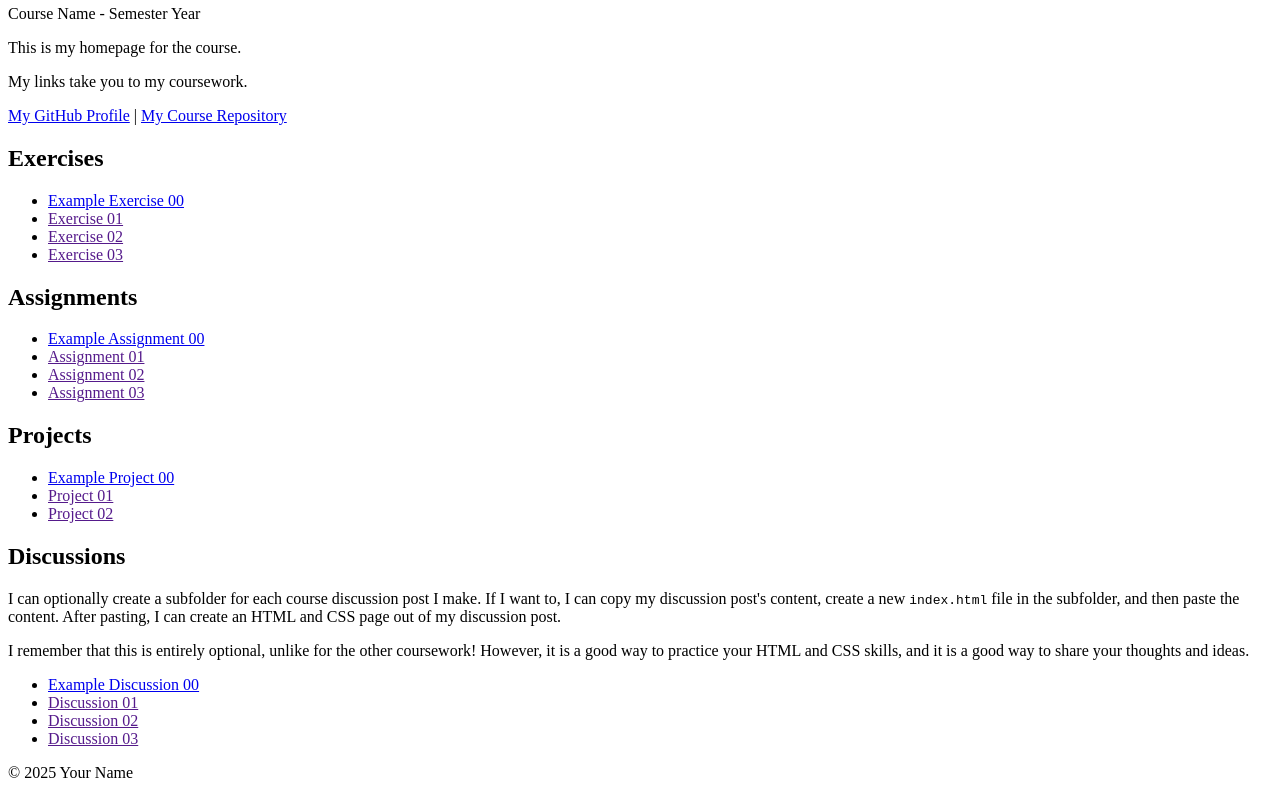
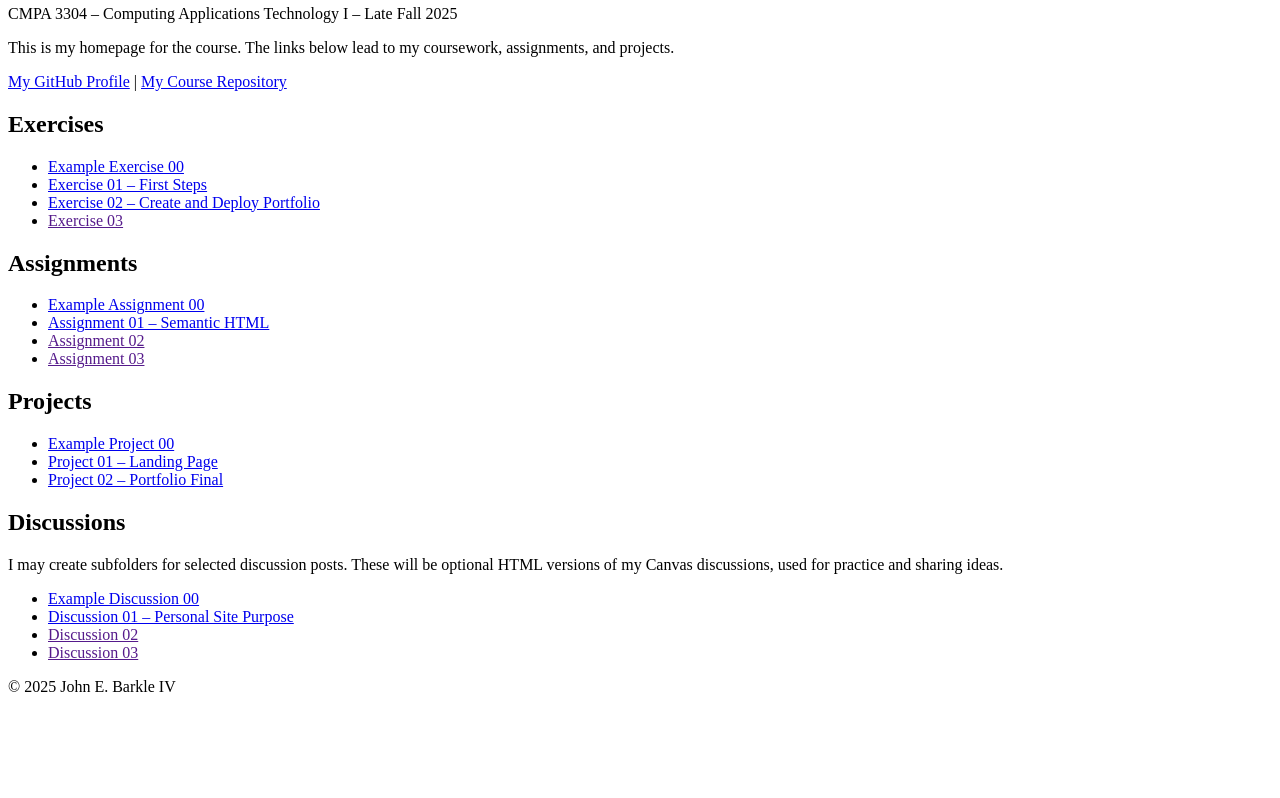
Before and after one commit to JASYTIONLINE/r72-jasyti-cmpa-3304-portfolio, a plain HTML site: page index.html in a window 1280 px wide. Shown: the part 122-920 px from the top of the page. After the commit the page ends 834 px from the top, so only its background shows below. Drawn offline with Linux system fonts and the light colour scheme.

Commit message:
Exercise 02 – Updated index.html with personal info, GitHub links, and coursework list

```diff
--- a/index.html
+++ b/index.html
@@ -1,64 +1,20 @@
 <!DOCTYPE html>
-
-<!--
-
-INSTRUCTIONS: HOW TO CHANGE THIS PAGE:
-
-1. Change "Student Name" in the title above to your real name.
-
-2. Change "Your Name" in the big heading below to your real name.
-
-3. Change "your-username" to your real GitHub username in both links.
-
-4. Change "your-repo-name" to the name of this repository.
-
-5. Change "Course Name" to the name of your class.
-
-6. Change "Semester Year" to match when you are taking this class.
-
-7. Add links to your work:
-    - Find the words that say "Exercise 01", "Assignment 01", etc.
-    - Between the quote marks in href="", put the relative link to your work in the subfolder. You can simply link to the subfolder name. Take a look at the example folders and links to see how to do this.
-    - For work not yet started/completed, you can leave the href="" blank until you are ready.
-    - Change the words "Exercise 01" to match the name of the exercise. Do the same for assignments and projects. If you add your discussion posts, do the same for them.
-    - Do this for each piece of work you finish.
-
-8. You can add more links by copying a whole line like this:
-    <li><a href="">New Work Name</a></li>
-    Then paste it below the last one in that section.
-
-9. Save your changes and push to GitHub when you are done. Remember you can use GitHub Desktop to help you with this.
-
-Remember: During the course, if you want, you can style your homepage to introduce your own style and aesthetics. To start, keep this page simple and plain. This is just a template to get you started. Embrace the handcrafted approach to web design and development: change things to make them your own.
-
-Remember: You must have a GitHub account, a new GitHub repository for this course, and this file (index.html) in that repository.
-
-Remember: You must create subfolders for each piece of coursework as the semester progresses.
-
--->
-
 <html lang="en">
 <head>
-        <meta charset="UTF-8" />
-        <title>Course Homepage template</title>
-        <meta charset="UTF-8" />
-        <meta name="viewport" content="width=device-width, initial-scale=1.0" />
-        <title>Student Name - Course Homepage</title>
+  <meta charset="UTF-8">
+  <meta name="viewport" content="width=device-width, initial-scale=1.0">
+  <title>John E. Barkle IV – CMPA 3304 Course Homepage</title>
 </head>
 
 <body>
   <header>
-            <h1>Your Name</h1>
+    <h1>John E. Barkle IV</h1>
     <h2>Course Homepage</h2>
-            <p>Course Name - Semester Year</p>
-            <p>This is my homepage for the course.</p>
-            <p>My links take you to my coursework.</p>
+    <p>CMPA 3304 – Computing Applications Technology I – Late Fall 2025</p>
+    <p>This is my homepage for the course. The links below lead to my coursework, assignments, and projects.</p>
     <nav>
-                <a href="https://github.com/your-username">My GitHub Profile</a>
-                |
-                <a href="https://github.com/your-username/your-repo-name">
-                    My Course Repository
-                </a>
+      <a href="https://github.com/jasytionline">My GitHub Profile</a> |
+      <a href="https://github.com/jasytionline/cmpa3304-course-portfolio">My Course Repository</a>
     </nav>
   </header>
 
@@ -66,11 +22,9 @@ Remember: You must create subfolders for each piece of coursework as the semeste
     <section>
       <h2>Exercises</h2>
       <ul>
-                    <li>
-                        <a href="example-exercise-00/">Example Exercise 00</a>
-                    </li>
-                    <li><a href="">Exercise 01</a></li>
-                    <li><a href="">Exercise 02</a></li>
+        <li><a href="example-exercise-00/">Example Exercise 00</a></li>
+        <li><a href="exercise-01/">Exercise 01 – First Steps</a></li>
+        <li><a href="exercise-02/">Exercise 02 – Create and Deploy Portfolio</a></li>
         <li><a href="">Exercise 03</a></li>
       </ul>
     </section>
@@ -78,12 +32,8 @@ Remember: You must create subfolders for each piece of coursework as the semeste
     <section>
       <h2>Assignments</h2>
       <ul>
-                    <li>
-                        <a href="example-assignment-00/">
-                            Example Assignment 00
-                        </a>
-                    </li>
-                    <li><a href="">Assignment 01</a></li>
+        <li><a href="example-assignment-00/">Example Assignment 00</a></li>
+        <li><a href="assignment-01/">Assignment 01 – Semantic HTML</a></li>
         <li><a href="">Assignment 02</a></li>
         <li><a href="">Assignment 03</a></li>
       </ul>
@@ -92,38 +42,18 @@ Remember: You must create subfolders for each piece of coursework as the semeste
     <section>
       <h2>Projects</h2>
       <ul>
-                    <li>
-                        <a href="example-project-00/">Example Project 00</a>
-                    </li>
-                    <li><a href="">Project 01</a></li>
-                    <li><a href="">Project 02</a></li>
+        <li><a href="example-project-00/">Example Project 00</a></li>
+        <li><a href="project-01/">Project 01 – Landing Page</a></li>
+        <li><a href="project-02/">Project 02 – Portfolio Final</a></li>
       </ul>
     </section>
 
     <section>
       <h2>Discussions</h2>
-                <p>
-                    I can optionally create a subfolder for each course
-                    discussion post I make. If I want to, I can copy my
-                    discussion post's content, create a new
-                    <code>index.html</code>
-                    file in the subfolder, and then paste the content. After
-                    pasting, I can create an HTML and CSS page out of my
-                    discussion post.
-                </p>
-                <p>
-                    I remember that this is entirely optional, unlike for the
-                    other coursework! However, it is a good way to practice your
-                    HTML and CSS skills, and it is a good way to share your
-                    thoughts and ideas.
-                </p>
+      <p>I may create subfolders for selected discussion posts. These will be optional HTML versions of my Canvas discussions, used for practice and sharing ideas.</p>
       <ul>
-                    <li>
-                        <a href="example-discussion-00/">
-                            Example Discussion 00
-                        </a>
-                    </li>
-                    <li><a href="">Discussion 01</a></li>
+        <li><a href="example-discussion-00/">Example Discussion 00</a></li>
+        <li><a href="discussion-01/">Discussion 01 – Personal Site Purpose</a></li>
         <li><a href="">Discussion 02</a></li>
         <li><a href="">Discussion 03</a></li>
       </ul>
@@ -131,7 +61,7 @@ Remember: You must create subfolders for each piece of coursework as the semeste
   </main>
 
   <footer>
-            <p>&copy; 2025 Your Name</p>
+    <p>© 2025 John E. Barkle IV</p>
   </footer>
 </body>
 </html>
```
Lines whose indentation alone changed are shown as unchanged.
